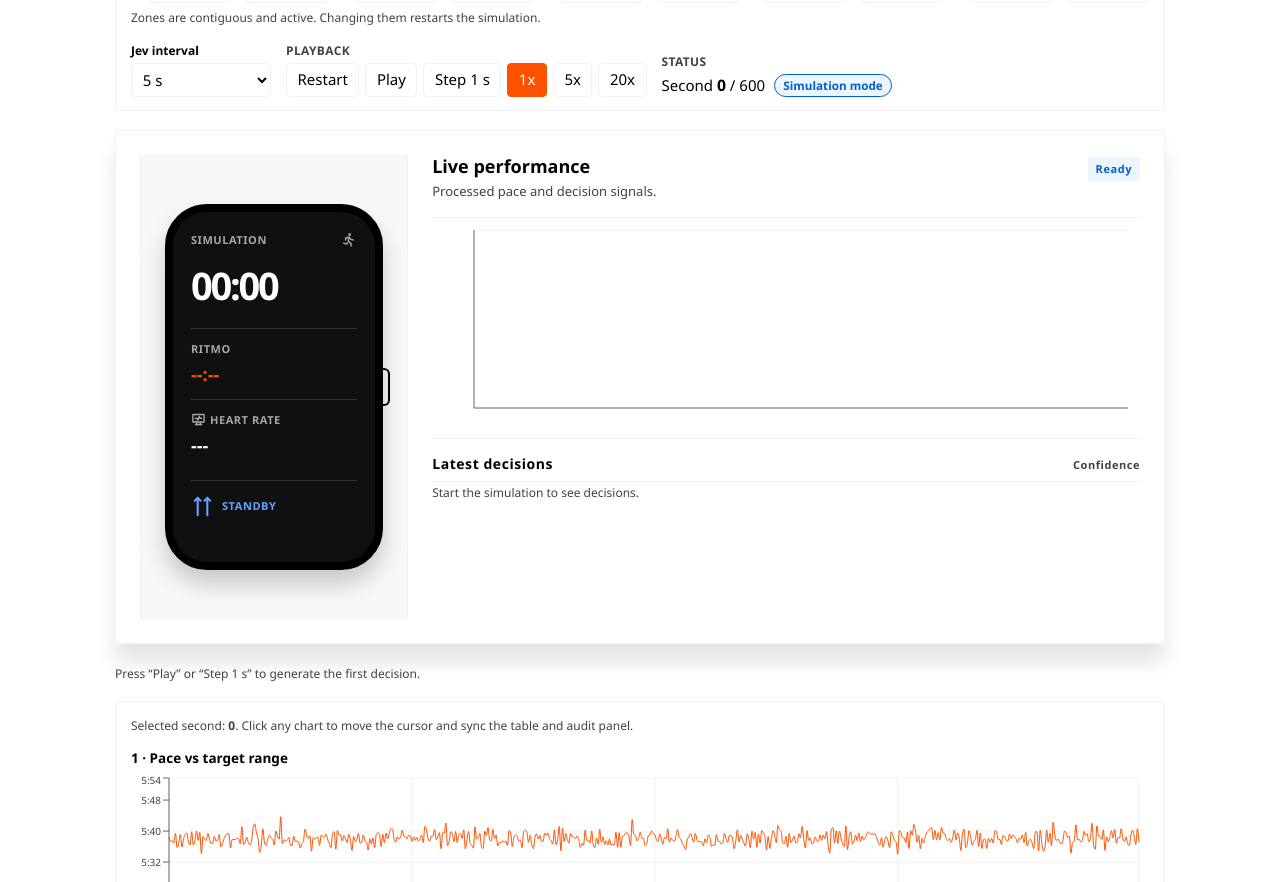
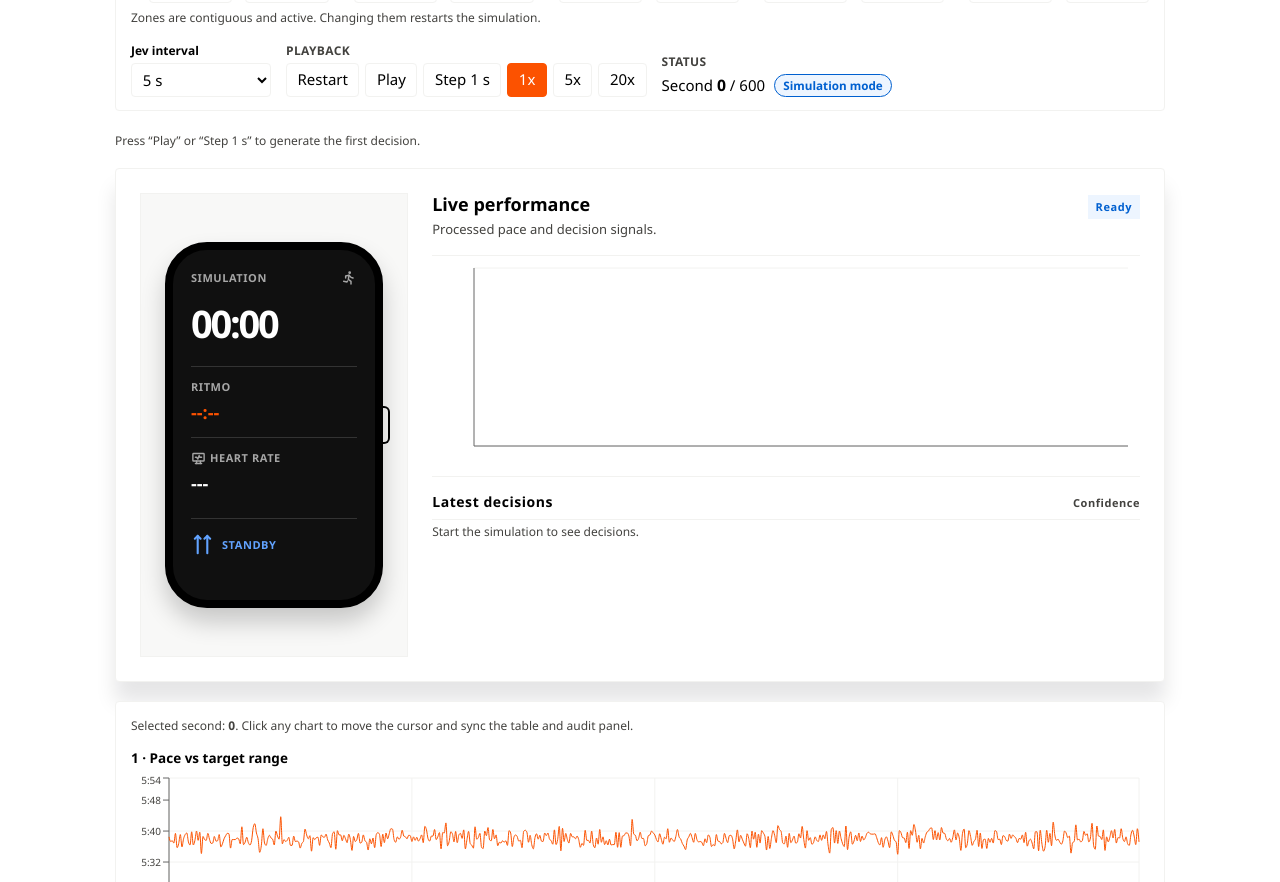
Before and after one commit to adriaansaeez/FitAI, a Next.js app: page / in a window 1280 px wide. Shown: the part 300-1182 px from the top of the page. Built offline with nearby package versions, Linux system fonts and the light colour scheme.

Commit message:
refactor(ui): move summary cards between controls and watch panel
The CURRENT ACTION / PACE VS TARGET / HEART RATE / RPE AND GRADE /
SIGNAL grid now renders right below the simulator inputs, before the
watch panel, so the live clock and charts follow it directly.
Suite: 288/288. tsc clean.

```diff
--- a/src/app/page.tsx
+++ b/src/app/page.tsx
@@ -3,7 +3,7 @@
 /**
  * Single-page demo screen for the simulated Jev race.
  *
- * Composition: controls -> status notes -> summary cards -> synchronized
+ * Composition: controls -> summary cards -> watch panel -> status notes -> synchronized
  * charts -> decision table -> audit panel. All decision evaluation happens
  * server-side via POST /api/decide; the API key never reaches the client.
  */
@@ -52,6 +52,8 @@ export default function HomePage() {
 
       <ControlsBar sim={sim} />
 
+      <SummaryCards entry={selectedEntry} sample={selectedSample} />
+
       <LiveSimulationPanel
         entries={sim.entries}
         samples={sim.samples}
@@ -79,8 +81,6 @@ export default function HomePage() {
       {sim.historyCount === 0 ? (
         <p className="banner banner-info">No personal reference; limited confidence.</p>
       ) : null}
-
-      <SummaryCards entry={selectedEntry} sample={selectedSample} />
 
       <SynchronizedCharts
         samples={sim.samples}
```
